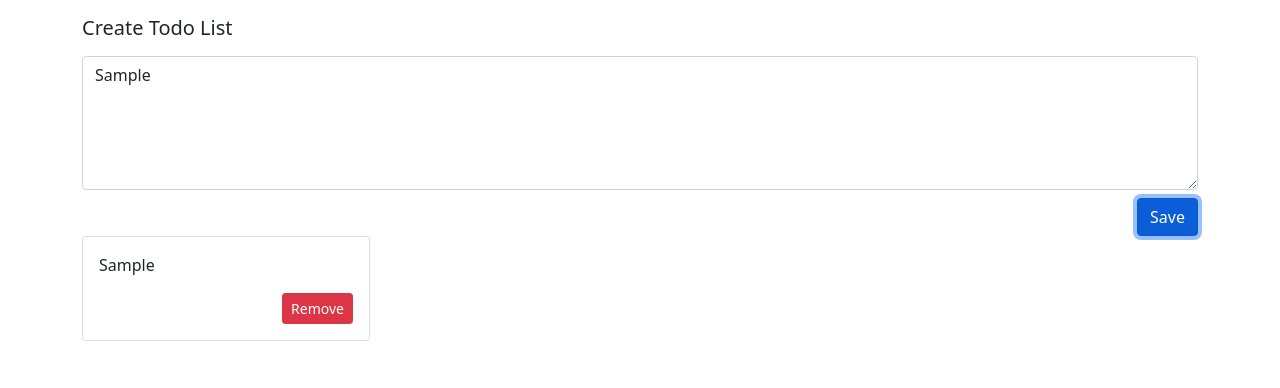
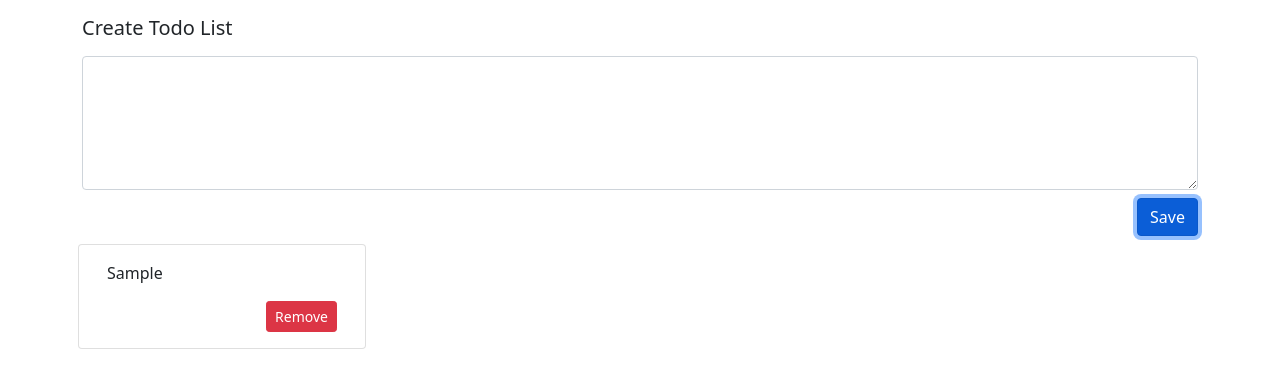
Before and after one commit to nkosicaren/javascript, a plain HTML site: page todo_list.html in a window 1280 px wide. Both pictures are taken after typing "Sample" into the empty fields and a click on the button "Save". Drawn offline with nearby package versions, Linux system fonts and the light colour scheme.

Commit message:
Update todo_list.html

```diff
--- a/todo_list.html
+++ b/todo_list.html
@@ -19,25 +19,30 @@
             </div>
 
         </div>
-        <div id="result"></div>
+        <div id="result" class="row"></div>
 
       </div>
       <script>
-function submit(){
+ function submit(){
     let todos = [];
     let todo = document.getElementById('body').value
     todos.push(todo)
-    console.log(todos)
+    let i = 0;
     todos.forEach((item, index)=>{
-	console.log(index, item)
-    document.getElementById('result').innerHTML=`<div class="card" style="width: 18rem;">
+
+    document.getElementById('result').innerHTML +=`<div class="card col-3 mx-2 my-2" style="width: 18rem;">
                 <div class="card-body">
                   <p class="card-text">${item}</p>
-                  <a href="#!" class="btn btn-sm float-end btn-danger">Remove</a>
+                  <a href="#!" onclick='removeItem(${i})' class="btn btn-sm float-end btn-danger">Remove</a>
                </div>
             </div>`
 })
+ document.getElementById('body').value = ''
 }
-      </script>
+
+function removeItem(index) {
+    alert(showTodos)
+}
+ </script>
 </body>
 </html>
```
